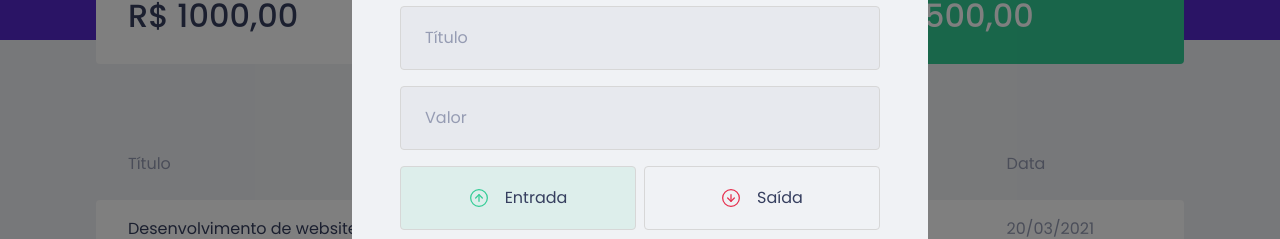
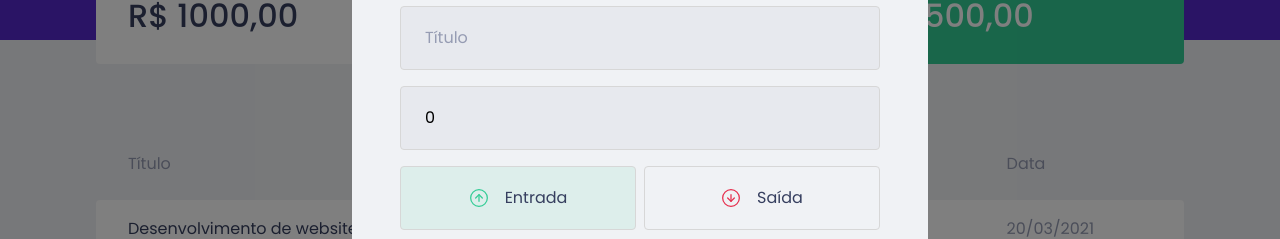
Before and after one commit to gustavom/ignite-dt-money, a React (Create React App) app: page / in a window 1280 px wide. Both pictures are taken after a click on the button "Nova Transação". Shown: the part 232-471 px from the top of the page. Built offline with nearby package versions, Linux system fonts and the light colour scheme; no server answers; what miragejs would draw is missing.

Commit message:
get fields values

```diff
--- a/src/components/NewTransactionsModal/index.tsx
+++ b/src/components/NewTransactionsModal/index.tsx
@@ -1,4 +1,4 @@
-import { useState } from 'react';
+import { FormEvent, useState } from 'react';
 import Modal from 'react-modal';
 import closeImg from '../../assets/close.svg';
 import incomeImg from '../../assets/income.svg';
@@ -13,8 +13,18 @@
 };
 
 export function NewTransactionsModal({isOpen, onRequestClose}: NewTransactionsModalProps){
+  const [title, setTitle] = useState('')
+  const [value, setValue]= useState(0);
+  const [category, setCategory] = useState('');
+  const [type,setType] = useState('deposit')
 
-  const [type,setType] = useState('deposit')
+  function handleTransactionSubmit(event: FormEvent){
+    event.preventDefault();
+
+    console.log({
+      title, value, category, type,
+    })
+  }
 
   return(
     <Modal
@@ -26,14 +36,18 @@
         <button type="button" onClick={onRequestClose} className="react-modal-close">
           <img src={closeImg} alt="Close" />
         </button>
-       <Container>
+       <Container onSubmit={handleTransactionSubmit}>
          <h2>Cadastrar Transação:</h2>
          <input
           placeholder="Título"
+          value={title}
+          onChange={event => setTitle(event.target.value)}
           />
          <input
           type="number"
           placeholder="Valor"
+          value={value}
+          onChange={event => setValue(Number(event.target.value))}
           />
           <TransactionTypeContainer>
             <RadioBox
@@ -57,6 +71,8 @@
           </TransactionTypeContainer>
          <input
           placeholder="Categoria"
+          value={category}
+          onChange={event => setCategory(event.target.value)}
           />
           <button type="submit">Cadastrar</button>
        </Container>
```
